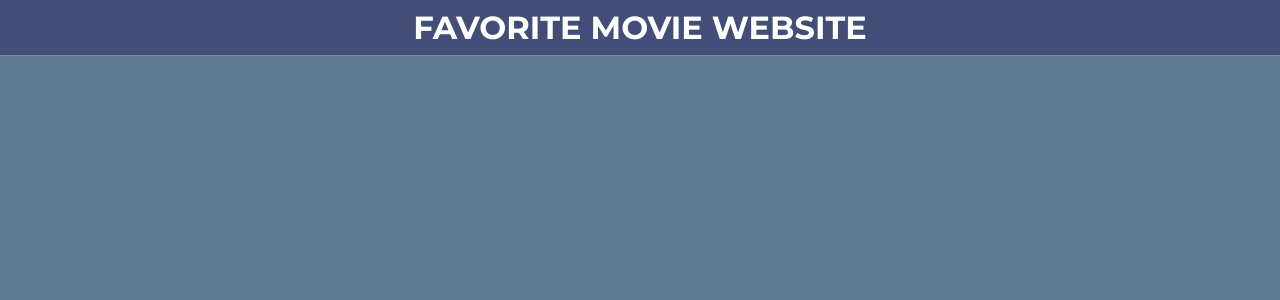
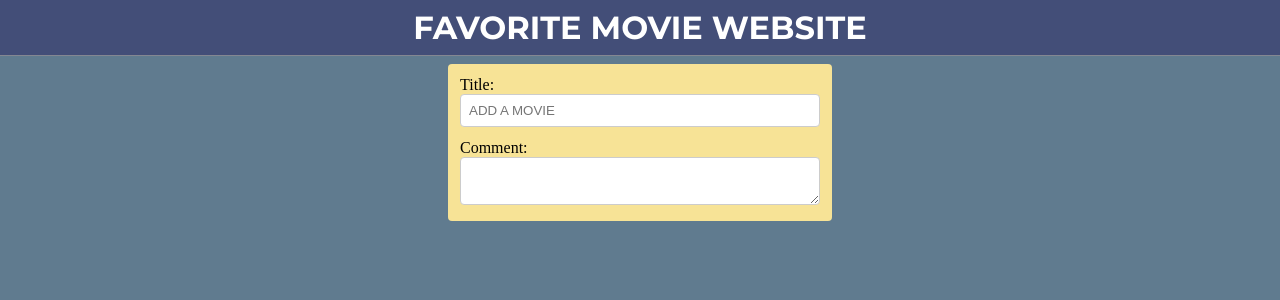
Before and after one commit to Xav2eks/FavoriteMovies, a React (Vite) app: page / in a window 1280 px wide. Shown: the top 300 px of the page. Built offline with nearby package versions, Linux system fonts and the light colour scheme.

Commit message:
Remove body in main.jsx Bug

```diff
--- a/src/App.jsx
+++ b/src/App.jsx
@@ -6,9 +6,7 @@ function App() {
   return (
     <div className="main-container">
       <Header />
-      <body>
-        <CreateInput />
-      </body>
+      <CreateInput />
     </div>
   );
 }
--- a/src/components/CreateInput.jsx
+++ b/src/components/CreateInput.jsx
@@ -5,14 +5,14 @@ function CreateInput() {
     <div className="input-container">
       <div className="title-input-container">
         <p>Title:</p>
-                <input placeholder="ADD A MOVIE"/>
+        <input placeholder="ADD A MOVIE" />
       </div>
       <div className="comment-input-container">
         <p>Comment:</p>
         <textarea />
       </div>
     </div>
-    )
+  );
 }
 
 export default CreateInput;
```
Also changed, not shown: src/main.jsx (+7 -7 lines). Lines whose indentation alone changed are shown as unchanged.
